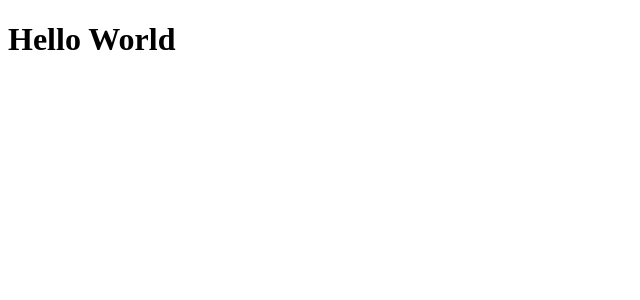
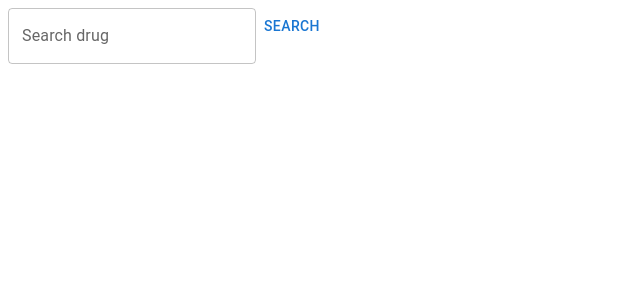
Before and after one commit to MariaRipley/openFDA-project, a React (Vite) app in the folder openfda-search/: page / in a window 1280 px wide. Shown: the top 300 px of the page, without its empty margins (0-640 px from the left). Built offline with nearby package versions, Linux system fonts and the light colour scheme.

Commit message:
Add Home file and create routes

```diff
--- a/openfda-search/package.json
+++ b/openfda-search/package.json
@@ -10,8 +10,12 @@
     "preview": "vite preview"
   },
   "dependencies": {
+    "@emotion/react": "^11.11.4",
+    "@emotion/styled": "^11.11.5",
+    "@mui/material": "^5.15.20",
     "react": "^18.2.0",
-    "react-dom": "^18.2.0"
+    "react-dom": "^18.2.0",
+    "react-router-dom": "^6.23.1"
   },
   "devDependencies": {
     "@types/react": "^18.2.66",
--- a/openfda-search/src/App.jsx
+++ b/openfda-search/src/App.jsx
@@ -1,9 +1,15 @@
+// App.jsx
+import { BrowserRouter as Router, Routes, Route } from 'react-router-dom';
+import Home from './pages/Home';
+
 function App() {
-	return (
-		<>
-			<h1>Hello World</h1>
-		</>
-	);
+  return (
+    <Router>
+      <Routes>
+        <Route path="/" element={<Home />} />
+      </Routes>
+    </Router>
+  );
 }
 
 export default App;
--- a/openfda-search/src/components/SearchBar.jsx
+++ b/openfda-search/src/components/SearchBar.jsx
@@ -1,9 +1,14 @@
-
+import { Box, TextField, Button } from '@mui/material';
 
 function SearchBar() {
-  return (
-    <div>SearchBar</div>
-  )
+	return (
+		<>
+			<Box>
+				<TextField label='Search drug' />
+				<Button>Search</Button>
+			</Box>
+		</>
+	);
 }
 
-export default SearchBar
+export default SearchBar;
--- /dev/null
+++ b/openfda-search/src/pages/Home.jsx
@@ -0,0 +1,11 @@
+import SearchBar from '../components/SearchBar';
+
+function Home() {
+	return (
+		<>
+			<SearchBar />
+		</>
+	);
+}
+
+export default Home;
```
Also changed, not shown: 1 other file (tests, documents, lock files or other folders).
